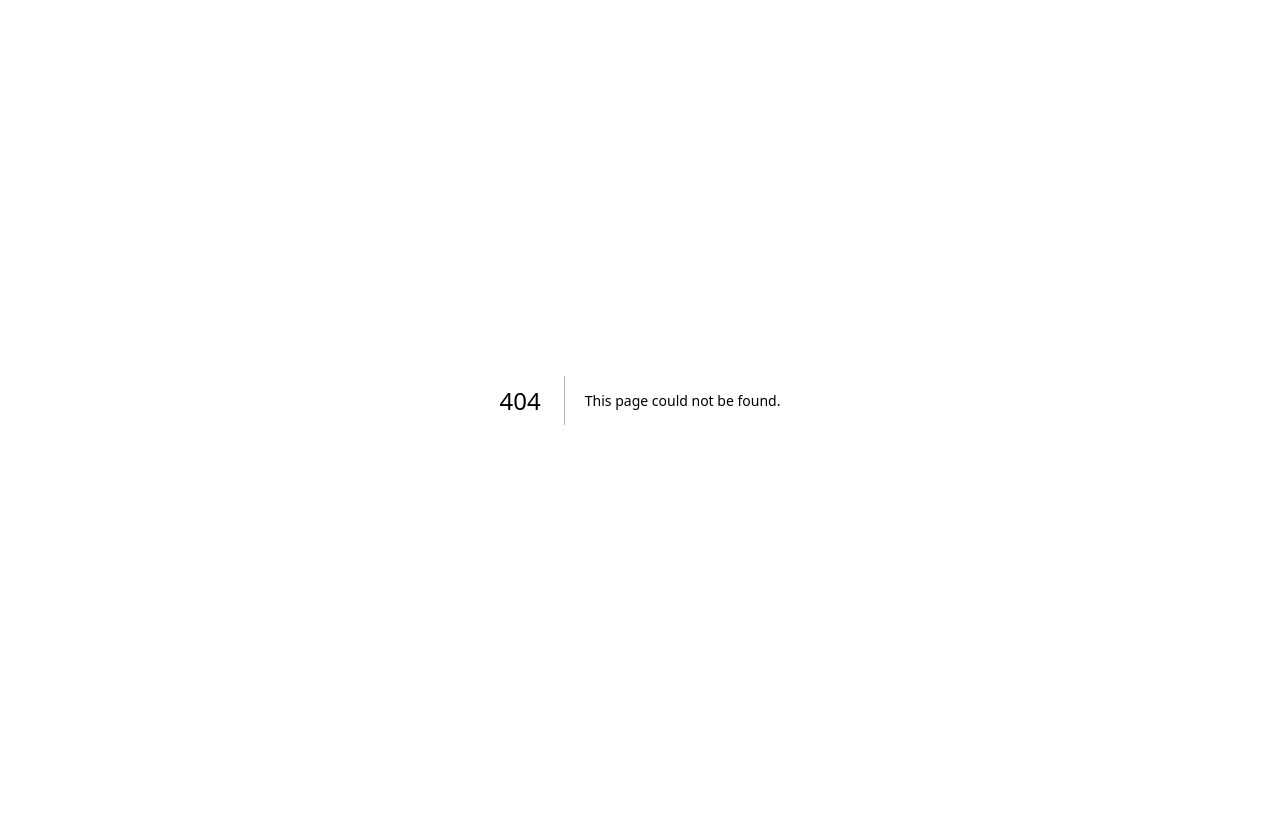
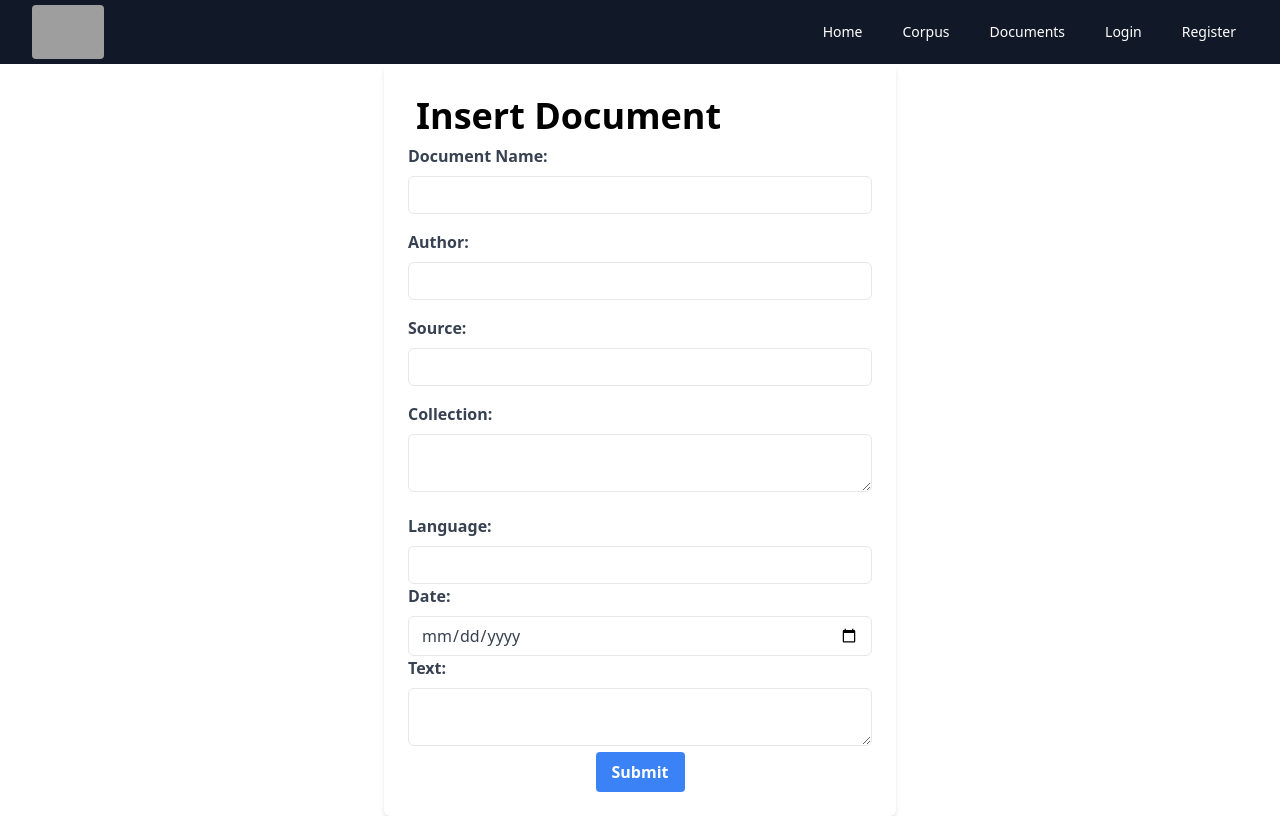
Before and after one commit to TeMU-BSC/BioTextMiner, a Next.js app in the folder frontend/next-project/: page /documents/insert in a window 1280 px wide. Before the commit this address had no page. Built offline with nearby package versions, Linux system fonts and the light colour scheme; grey boxes are pictures that could not be loaded.

Commit message:
document insert form, drag and drop file

```diff
--- a/frontend/next-project/src/pages/corpus/insert.tsx
+++ b/frontend/next-project/src/pages/corpus/insert.tsx
@@ -4,12 +4,10 @@ import NavBar from '@/components/navbar';
 
 const CorpusForm = () => {
   const [formData, setFormData] = useState({
-    corpus_id: '',
     corpus_name: '',
     labels: '',
     description: '',
     version: '',
-    n_docs: ''
   });
 
   const [formMessage, setFormMessage] = useState('');
@@ -31,12 +29,10 @@ const CorpusForm = () => {
       setFormMessage(response.data.result);
       // reset the form after successful submit
       setFormData({
-        corpus_id: '',
         corpus_name: '',
         labels: '',
         description: '',
         version: '',
-        n_docs: ''
       });
     } catch (error) {
       console.error(error);
@@ -48,21 +44,6 @@ const CorpusForm = () => {
     <NavBar></NavBar>
     <form onSubmit={handleSubmit} className="max-w-lg mx-auto p-6 bg-white shadow-md rounded-md">
     <h1 className='text-4xl font-bold m-2'>Insert Corpus</h1>
-
-      <div className="mb-4">
-        <label className="block text-gray-700 font-bold mb-2" htmlFor="corpus_id">
-          Corpus ID:
-        </label>
-        <input
-          className="appearance-none border rounded-md w-full py-2 px-3 text-gray-700 leading-tight focus:outline-none focus:shadow-outline  bg-gray-200"
-          id="corpus_id"
-          type="text"
-          name="corpus_id"
-          value={formData.corpus_id}
-          onChange={handleChange}
-          disabled
-        />
-      </div>
       <div className="mb-4">
         <label className="block text-gray-700 font-bold mb-2" htmlFor="corpus_name">
           Corpus name:
--- a/frontend/next-project/src/pages/documents.tsx
+++ b/frontend/next-project/src/pages/documents.tsx
@@ -16,6 +16,9 @@ const DocumentsPage = () => (
           <button className="bg-blue-500 hover:bg-blue-700 text-white font-bold py-2 px-4 rounded-full transition-all duration-500 transform hover:scale-110">
             <Link href='/documents/upload'>Upload a zip Now</Link>
           </button>
+          <button className="bg-blue-500 hover:bg-blue-700 text-white font-bold py-2 px-4 rounded-full transition-all duration-500 transform hover:scale-110">
+            <Link href='/documents/insert'>Create a document</Link>
+          </button>
         </div>
       </div>
     </div>
--- /dev/null
+++ b/frontend/next-project/src/pages/documents/insert.tsx
@@ -0,0 +1,160 @@
+import React, { useState } from 'react';
+import axios from 'axios';
+import NavBar from '@/components/navbar';
+
+const CorpusForm = () => {
+  const [formData, setFormData] = useState({
+    name : '',
+    author: '',
+    source: '',
+    date : '',
+    collection: '',
+    language: '',
+    text: '',
+  });
+
+  const [formMessage, setFormMessage] = useState('');
+
+  const handleChange = (event: React.ChangeEvent<HTMLInputElement | HTMLTextAreaElement>) => {
+    setFormData({
+      ...formData,
+      [event.target.name]: event.target.value
+    });
+  };
+
+  const handleSubmit = async (event: React.FormEvent<HTMLFormElement>) => {
+    event.preventDefault();
+
+    try {
+      const response = await axios.post('http://localhost:5000/documents', formData);
+
+      console.log(response.data);
+
+      setFormMessage(response.data.result);
+      // reset the form after successful submit
+      setFormData({
+        name : '',
+        author: '',
+        source: '',
+        date : '',
+        collection: '',
+        language: '',
+        text: '',
+      });
+    } catch (error) {
+      console.error(error);
+    }
+  };
+
+  return (
+    <>
+    <NavBar></NavBar>
+    <form onSubmit={handleSubmit} className="max-w-lg mx-auto p-6 bg-white shadow-md rounded-md">
+    <h1 className='text-4xl font-bold m-2'>Insert Document</h1>
+
+      <div className="mb-4">
+        <label className="block text-gray-700 font-bold mb-2" htmlFor="name">
+          Document Name:
+        </label>
+        <input
+          className="appearance-none border rounded-md w-full py-2 px-3 text-gray-700 leading-tight focus:outline-none focus:shadow-outline"
+          id="name"
+          type="text"
+          name="name"
+          value={formData.name}
+          onChange={handleChange}
+        />
+      </div>
+      <div className="mb-4">
+        <label className="block text-gray-700 font-bold mb-2" htmlFor="author">
+          Author:
+        </label>
+        <input
+          className="appearance-none border rounded-md w-full py-2 px-3 text-gray-700 leading-tight focus:outline-none focus:shadow-outline"
+          id="author"
+          type="text"
+          name="author"
+          value={formData.author}
+          onChange={handleChange}
+        />
+      </div>
+      <div className="mb-4">
+        <label className="block text-gray-700 font-bold mb-2" htmlFor="source">
+          Source:
+        </label>
+        <input
+          className="appearance-none border rounded-md w-full py-2 px-3 text-gray-700 leading-tight focus:outline-none focus:shadow-outline"
+          id="source"
+          type="text"
+          name="source"
+          value={formData.source}
+          onChange={handleChange}
+        />
+      </div>
+      <div className="mb-4">
+        <label className="block text-gray-700 font-bold mb-2" htmlFor="collection">
+          Collection:
+        </label>
+        <textarea
+          className="appearance-none border rounded-md w-full py-2 px-3 text-gray-700 leading-tight focus:outline-none focus:shadow-outline"
+          id="collection"
+          name="collection"
+          value={formData.collection}
+          onChange={handleChange}
+        ></textarea>
+      </div>
+      <div>
+      <label className="block text-gray-700 font-bold mb-2" htmlFor="language">
+        Language:
+        </label>
+        <input
+          className="appearance-none border rounded-md w-full py-2 px-3 text-gray-700 leading-tight focus:outline-none focus:shadow-outline"
+          id="language"
+          type="text"
+          name="language"
+          value={formData.language}
+          onChange={handleChange}
+        />
+      </div>
+      <div>
+      <label className="block text-gray-700 font-bold mb-2" htmlFor="date">
+        Date:
+        </label>
+        <input
+          className="appearance-none border rounded-md w-full py-2 px-3 text-gray-700 leading-tight focus:outline-none focus:shadow-outline"
+          id="date"
+          type="date"
+          name="date"
+          value={formData.date}
+          onChange={handleChange}
+        />
+      </div>
+      <div>
+      <label className="block text-gray-700 font-bold mb-2" htmlFor="text">
+        Text:
+        </label>
+        <textarea
+          className="appearance-none border rounded-md w-full py-2 px-3 text-gray-700 leading-tight focus:outline-none focus:shadow-outline"
+          id="text"
+          name="text"
+          value={formData.text}
+          onChange={handleChange}
+        ></textarea>
+      </div>
+      <div className="flex justify-center">
+        <button
+          className="bg-blue-500 hover:bg-blue-700 text-white font-bold py-2 px-4 rounded focus:outline-none focus:shadow-outline"
+          type="submit"
+        >
+          Submit
+        </button>
+      </div>
+
+      {formMessage && <p className="text-center text-green-500 m-2">{formMessage}</p>}
+
+    </form>
+    </>
+  );
+};
+
+export default CorpusForm;
--- a/frontend/next-project/src/pages/documents/upload.tsx
+++ b/frontend/next-project/src/pages/documents/upload.tsx
@@ -4,10 +4,13 @@ import NavBar from '@/components/navbar';
 
 const FileUploadForm: React.FC = () => {
   const [file, setFile] = useState<File | null>(null);
+  const [fileName, setFileName] = useState('');
+
 
   const handleFileInputChange = (event: React.ChangeEvent<HTMLInputElement>) => {
     if (event.target.files && event.target.files.length > 0) {
       setFile(event.target.files[0]);
+      setFileName(event.target.files[0].name);
     }
   };
 
@@ -27,6 +30,7 @@ const FileUploadForm: React.FC = () => {
           'Content-Type': 'multipart/form-data'
         }
       });
+      setFileName(file.name);
       console.log(response);
     } catch (error) {
       console.error(error);
@@ -55,7 +59,7 @@ const FileUploadForm: React.FC = () => {
           />
         </svg>
         <span className="mt-2 text-base leading-normal">
-          Select a file or drag and drop it here
+          {fileName ? fileName : 'Select a file or drag and drop it here'}
         </span>
         <input
           type="file"
```
Also changed, not shown: 1 other file (tests, documents, lock files or other folders).
